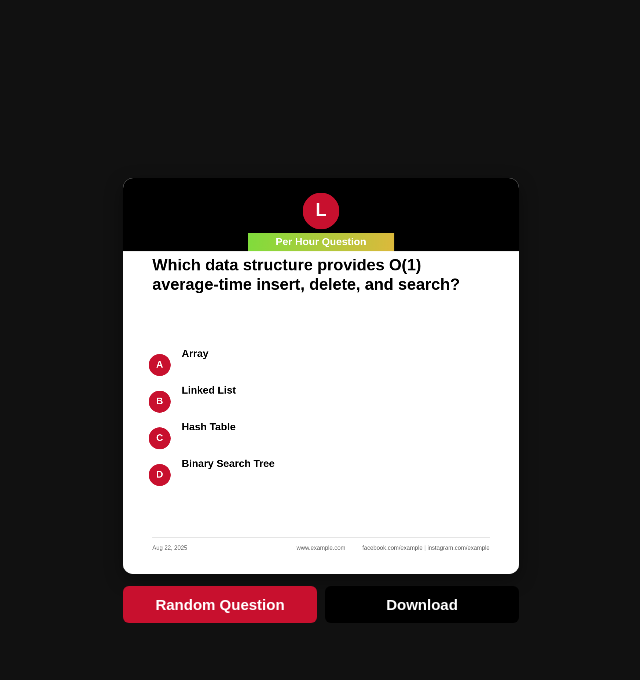
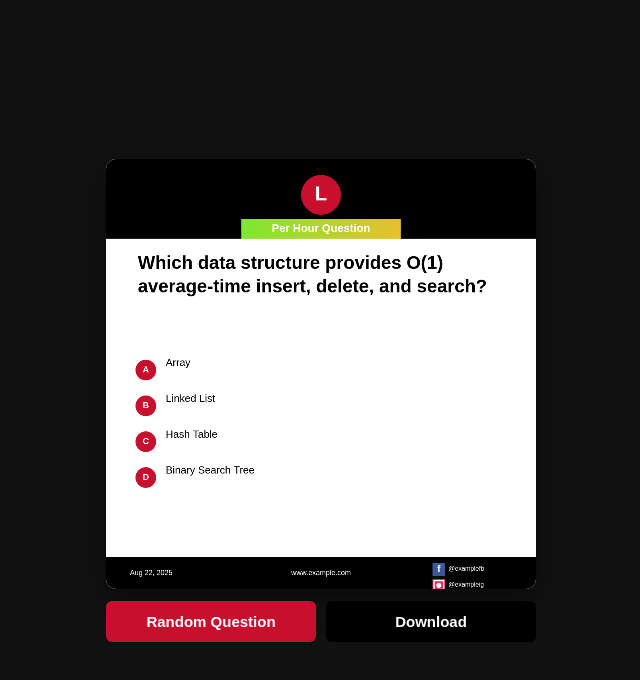
Before and after one commit to qwertydr/shell, a plain HTML site: page gen.html in a window 1280 px wide. Shown: the whole page, without its empty margins (319-959 px from the left). Drawn offline with Linux system fonts and the light colour scheme.

Commit message:
Update gen.html

```diff
--- a/gen.html
+++ b/gen.html
@@ -9,26 +9,24 @@
     margin:0;
     background:#111;
     display:flex;
+    justify-content:center;
     align-items:center;
-    justify-content:center;
     height:100vh;
-    font-family:Arial, Helvetica, sans-serif;
+    font-family:Arial, sans-serif;
   }
   .app{
     display:flex;
     flex-direction:column;
     gap:12px;
     width:100%;
-    max-width:420px;
+    max-width:430px;
     padding:12px;
-    box-sizing:border-box;
   }
   .preview{
     background:#fff;
     border-radius:10px;
-    box-shadow:0 6px 18px rgba(0,0,0,0.4);
     overflow:hidden;
-    width:100%;
+    box-shadow:0 8px 24px rgba(0,0,0,0.4);
   }
   canvas{
     width:100%;
@@ -37,11 +35,11 @@
   }
   .controls{
     display:flex;
-    gap:8px;
+    gap:10px;
   }
   button{
     flex:1;
-    padding:10px;
+    padding:12px;
     border:none;
     border-radius:6px;
     font-weight:600;
@@ -62,19 +60,19 @@
 </div>
 
 <script>
-// ------------ CONFIG ----------------
+// ---------------- CONFIG ----------------
 const META = {
   website:"www.example.com",
-  facebook:"facebook.com/example",
-  instagram:"instagram.com/example"
+  facebook:"@examplefb",
+  instagram:"@exampleig"
 };
 const questions = [
   {question:"Which data structure provides O(1) average-time insert, delete, and search?",options:["Array","Linked List","Hash Table","Binary Search Tree"]},
-  {question:"Time complexity of binary search?",options:["O(1)","O(log n)","O(n)","O(n log n)"]},
-  {question:"Which sorting algorithm guarantees O(n log n) in worst case?",options:["Quick Sort","Merge Sort","Bubble Sort","Insertion Sort"]},
-  {question:"In JavaScript, which keyword creates block-scoped variable?",options:["var","let","function","this"]}
+  {question:"What is the time complexity of Binary Search?",options:["O(1)","O(log n)","O(n)","O(n log n)"]},
+  {question:"Which algorithm guarantees O(n log n) in worst case?",options:["Quick Sort","Merge Sort","Bubble Sort","Insertion Sort"]},
+  {question:"In JavaScript, which keyword declares a block-scoped variable?",options:["var","let","function","this"]}
 ];
-// ------------------------------------
+// ----------------------------------------
 
 const canvas=document.getElementById("cardCanvas");
 const ctx=canvas.getContext("2d");
@@ -84,56 +82,64 @@ function rand(arr){return arr[Math.floor(Math.random()*arr.length)];}
 function formatDate(d=new Date()){
   return d.toLocaleDateString("en-US",{year:"numeric",month:"short",day:"numeric"});
 }
-
-function wrapTextAutoSize(ctx,text,x,y,maxWidth,maxHeight,maxSize,minSize,lineHeight,align){
-  let size=maxSize;
-  let lines=[];
-  while(size>=minSize){
-    ctx.font=`bold ${size}px Arial`;
-    ctx.textAlign=align;
-    lines=wrap(ctx,text,maxWidth);
-    if(lines.length*size*lineHeight<=maxHeight) break;
-    size-=2;
-  }
-  let yy=y;
-  for(let l of lines){
-    ctx.fillText(l,x,yy);
-    yy+=size*lineHeight;
-  }
-}
 function wrap(ctx,text,maxWidth){
-  let words=text.split(" ");
+  const words=text.split(" ");
   let lines=[],line=words[0];
   for(let i=1;i<words.length;i++){
-    let test=line+" "+words[i];
+    const test=line+" "+words[i];
     if(ctx.measureText(test).width>maxWidth){
       lines.push(line);
       line=words[i];
-    }else line=test;
+    } else line=test;
   }
   lines.push(line);
   return lines;
 }
+function drawWrapped(ctx,text,x,y,maxWidth,maxHeight,font,maxSize){
+  let size=maxSize;
+  let lines=[];
+  while(size>14){
+    ctx.font=`${font} ${size}px Arial`;
+    lines=wrap(ctx,text,maxWidth);
+    if(lines.length*size*1.3<=maxHeight) break;
+    size-=2;
+  }
+  ctx.textBaseline="top"; ctx.textAlign="left";
+  let yy=y;
+  for(let l of lines){ ctx.fillText(l,x,yy); yy+=size*1.3; }
+}
 
 function randomGradient(x,y,w,h){
-  const c1=`hsl(${Math.random()*360},70%,55%)`;
-  const c2=`hsl(${Math.random()*360},70%,55%)`;
   const g=ctx.createLinearGradient(x,y,x+w,y+h);
-  g.addColorStop(0,c1);
-  g.addColorStop(1,c2);
+  g.addColorStop(0,`hsl(${Math.random()*360},80%,55%)`);
+  g.addColorStop(1,`hsl(${Math.random()*360},80%,55%)`);
   return g;
 }
 
 function drawLogo(cx,cy,size){
   ctx.fillStyle="#c8102e";
-  ctx.beginPath();
-  ctx.arc(cx,cy,size/2,0,Math.PI*2);
-  ctx.fill();
+  ctx.beginPath(); ctx.arc(cx,cy,size/2,0,Math.PI*2); ctx.fill();
   ctx.fillStyle="#fff";
-  ctx.font=`bold ${size/2}px Arial`;
-  ctx.textAlign="center";
-  ctx.textBaseline="middle";
-  ctx.fillText("L",cx,cy); // simple letter logo
+  ctx.font=`bold ${size/2}px Arial`; ctx.textAlign="center"; ctx.textBaseline="middle";
+  ctx.fillText("L",cx,cy);
+}
+
+// SVG-like simple icons
+function drawFacebookIcon(x,y,size){
+  ctx.fillStyle="#3b5998";
+  ctx.fillRect(x,y,size,size);
+  ctx.fillStyle="#fff";
+  ctx.font=`bold ${size*0.8}px Arial`;
+  ctx.textAlign="center"; ctx.textBaseline="middle";
+  ctx.fillText("f",x+size/2,y+size/2);
+}
+function drawInstagramIcon(x,y,size){
+  ctx.fillStyle="#e1306c";
+  ctx.fillRect(x,y,size,size);
+  ctx.strokeStyle="#fff"; ctx.lineWidth=3;
+  ctx.strokeRect(x+4,y+4,size-8,size-8);
+  ctx.fillStyle="#fff";
+  ctx.beginPath(); ctx.arc(x+size/2,y+size/2,size*0.2,0,Math.PI*2); ctx.fill();
 }
 
 function drawCard(q){
@@ -141,51 +147,52 @@ function drawCard(q){
   ctx.fillStyle="#fff"; ctx.fillRect(0,0,1080,1080);
 
   // Header
-  ctx.fillStyle="#000";
-  ctx.fillRect(0,0,1080,200);
+  ctx.fillStyle="#000"; ctx.fillRect(0,0,1080,200);
   drawLogo(540,90,100);
   ctx.fillStyle=randomGradient(340,150,400,50);
   ctx.fillRect(340,150,400,50);
-  ctx.fillStyle="#fff";
-  ctx.font="bold 28px Arial";
-  ctx.textAlign="center";
-  ctx.textBaseline="middle";
+  ctx.fillStyle="#fff"; ctx.font="bold 28px Arial"; ctx.textAlign="center"; ctx.textBaseline="middle";
   ctx.fillText("Per Hour Question",540,175);
 
   // Question
   ctx.fillStyle="#000";
-  wrapTextAutoSize(ctx,q.question,80,240,920,200,44,18,1.2,"left");
+  drawWrapped(ctx,q.question,80,240,920,200,"bold",46);
 
   // Options
   const labels=["A","B","C","D"];
-  let oy=480;
+  let oy=500;
   for(let i=0;i<q.options.length;i++){
     ctx.fillStyle="#c8102e";
-    ctx.beginPath();
-    ctx.arc(100,oy+30,30,0,Math.PI*2);
-    ctx.fill();
-    ctx.fillStyle="#fff";
-    ctx.font="bold 26px Arial";
-    ctx.textAlign="center"; ctx.textBaseline="middle";
+    ctx.beginPath(); ctx.arc(100,oy+30,26,0,Math.PI*2); ctx.fill();
+    ctx.fillStyle="#fff"; ctx.font="bold 22px Arial"; ctx.textAlign="center"; ctx.textBaseline="middle";
     ctx.fillText(labels[i],100,oy+30);
 
     ctx.fillStyle="#000";
-    wrapTextAutoSize(ctx,q.options[i],160,oy,880,60,28,14,1.1,"left");
-    oy+=100;
+    drawWrapped(ctx,q.options[i],150,oy,880,60,"",26);
+    oy+=90;
   }
 
-  // Footer
-  ctx.strokeStyle="#ccc"; ctx.beginPath(); ctx.moveTo(80,980); ctx.lineTo(1000,980); ctx.stroke();
-  ctx.fillStyle="#666"; ctx.font="16px Arial"; ctx.textAlign="left";
-  ctx.fillText(formatDate(),80,1010);
-  ctx.textAlign="center"; ctx.fillText(META.website,540,1010);
-  ctx.textAlign="right"; ctx.fillText(`${META.facebook} | ${META.instagram}`,1000,1010);
+  // Footer background
+  ctx.fillStyle="#000"; ctx.fillRect(0,1000,1080,80);
+
+  // Date left
+  ctx.fillStyle="#fff"; ctx.font="18px Arial"; ctx.textAlign="left"; ctx.textBaseline="middle";
+  ctx.fillText(formatDate(),60,1040);
+
+  // Website center
+  ctx.textAlign="center";
+  ctx.fillText(META.website,540,1040);
+
+  // Social icons + handles right
+  let iconSize=32;
+  drawFacebookIcon(820,1015,iconSize);
+  ctx.fillStyle="#fff"; ctx.font="16px Arial"; ctx.textAlign="left"; ctx.fillText(META.facebook,860,1030);
+
+  drawInstagramIcon(820,1055,iconSize);
+  ctx.fillStyle="#fff"; ctx.fillText(META.instagram,860,1070);
 }
 
-function randomQuestion(){
-  currentQ=rand(questions);
-  drawCard(currentQ);
-}
+function randomQuestion(){ currentQ=rand(questions); drawCard(currentQ); }
 function downloadPNG(){
   if(!currentQ) randomQuestion();
   const link=document.createElement("a");
@@ -193,10 +200,8 @@ function downloadPNG(){
   link.href=canvas.toDataURL("image/png");
   link.click();
 }
-
 document.getElementById("randomBtn").onclick=randomQuestion;
 document.getElementById("downloadBtn").onclick=downloadPNG;
-
 randomQuestion();
 </script>
 </body>
```
